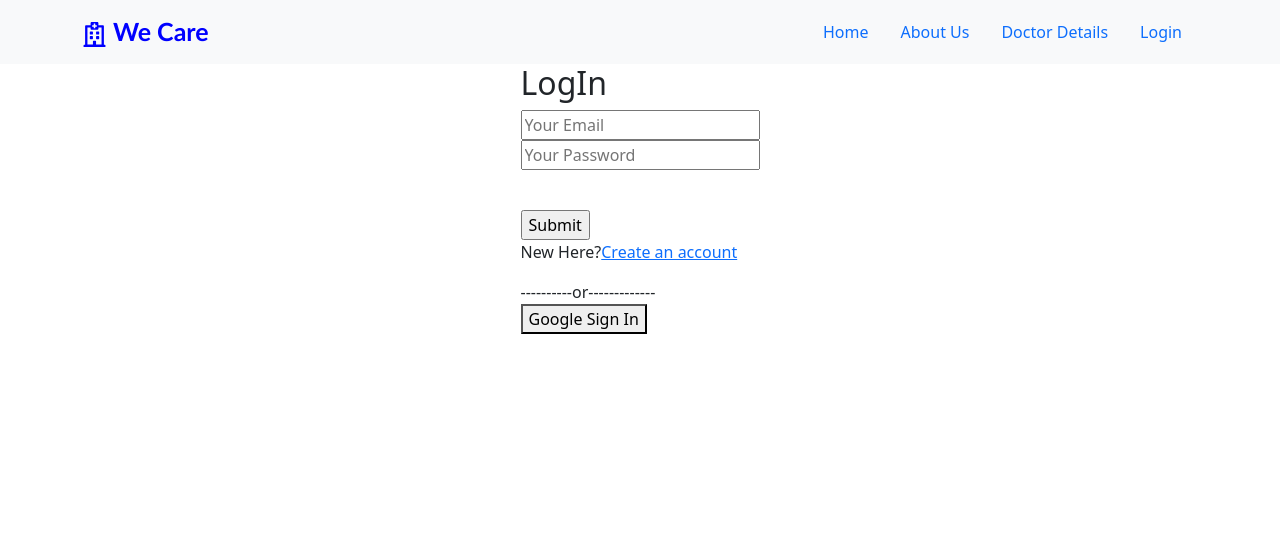
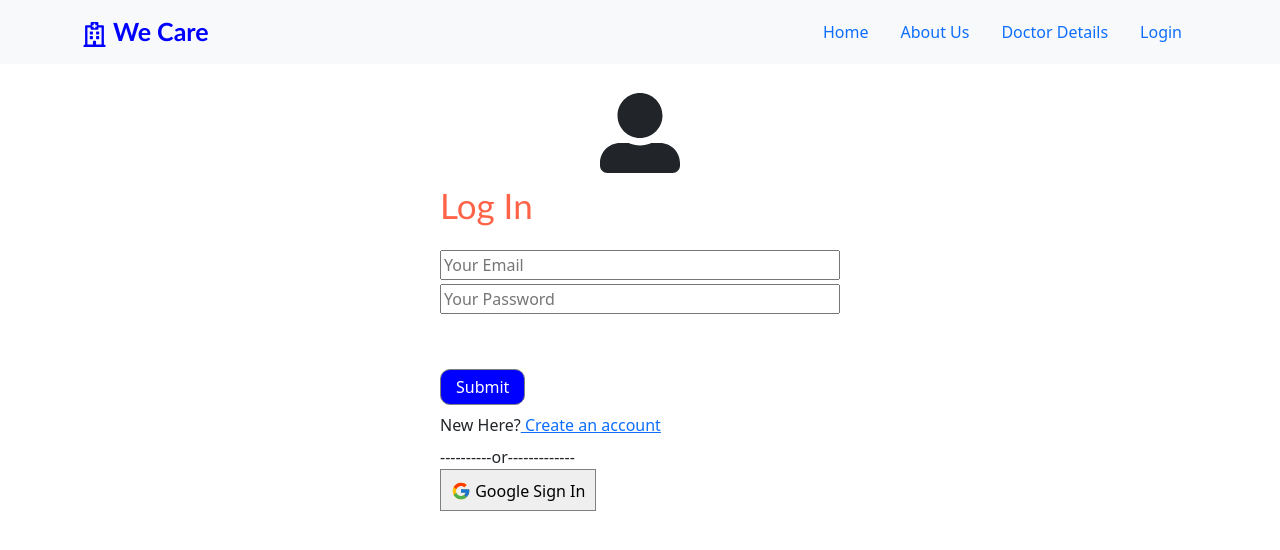
Before and after one commit to bannadas/health-care-website-assignment, a React (Create React App) app: page /login in a window 1280 px wide. Shown: the top 550 px of the page. Built offline with nearby package versions, Linux system fonts and the light colour scheme; no server answers.

Commit message:
design added

```diff
--- a/src/AboutUs/About.css
+++ b/src/AboutUs/About.css
@@ -93,6 +93,7 @@
     padding: 10px 15px;
     margin-top: 15px;
     color: white;
+    margin-bottom: 10px;
    }
 
 
@@ -115,4 +116,13 @@
         margin-top: 40px;
     }
 
+    .submit-button{
+        background-color:blue;
+        border: 1px solid gray;
+        border-radius: 10px;
+        padding: 5px 15px;
+        margin-top: 15px;
+        color: white;
+
+       }
   }
--- a/src/AboutUs/About.js
+++ b/src/AboutUs/About.js
@@ -5,6 +5,7 @@ import NavigationBar from '../pages/NavigationBar/NavigationBar';
 import {AiFillPhone,AiTwotoneMail} from 'react-icons/ai';
 import {HiLocationMarker} from 'react-icons/hi';
 import './About.css'
+import Footer from '../pages/Footer/Footer';
 
 const About = () => {
     return (
@@ -100,6 +101,7 @@ const About = () => {
     </div>
             </div>
             </div>
+            <Footer></Footer>
         </div>
 
     );
--- a/src/Login/Login.css
+++ b/src/Login/Login.css
@@ -1,5 +1,32 @@
+
+
+.login-text{
+    color: tomato;
+    margin-bottom: 20px;
+    font-family: 'Gill Sans', 'Gill Sans MT', Calibri, 'Trebuchet MS', sans-serif;
+    font-size: 35px;
+}
+
 .login-form{
     display: flex;
     justify-content: center;
     align-items: center;
+
 }
+.email-field{
+    width: 400px;
+}
+.pass-field{
+    width: 400px;
+}
+.google-sign-in-btn{
+    border: 1px solid gray;
+    padding: 5px 10px;
+}
+.user-icon{
+    font-size: 80px;
+    text-align: center;
+}
+.google-icon{
+    font-size: 20px;
+}
--- a/src/Login/Login.js
+++ b/src/Login/Login.js
@@ -1,6 +1,8 @@
 import React, { useState } from 'react';
 import { Link,useLocation,useHistory } from 'react-router-dom';
 import NavigationBar from '../pages/NavigationBar/NavigationBar';
+import {FcGoogle} from 'react-icons/fc';
+import {FaUserAlt} from 'react-icons/fa';
 import { getAuth, signInWithEmailAndPassword } from "firebase/auth";
 import './Login.css'
 import useAuth from '../hooks/useAuth';
@@ -61,19 +63,22 @@ const Login = () => {
         <div className="login-form">
 
             <div>
-                <h2>LogIn</h2>
+                <div className="user-icon">
+                <FaUserAlt/>
+                </div>
+                <h2 className="login-text">Log In</h2>
                 <form onSubmit={handleLogin}>
-                    <input onBlur={handleEmailChange} type="email" name="" id="" placeholder="Your Email" />
+                    <input onBlur={handleEmailChange} type="email" name="" id="" placeholder="Your Email" className="email-field my-1" />
                     <br />
-                    <input onBlur={handlePassChange} type="password" name="" id="" placeholder="Your Password" />
+                    <input onBlur={handlePassChange} type="password" name="" id="" placeholder="Your Password" className="pass-field" />
                     <br />
                     <div className="mb-3 text-danger">{error}</div>
                     <br/>
-                    <input type="submit" value="Submit" />
+                    <input className="submit-button" type="submit" value="Submit" />
                 </form>
-                <p>New Here?<Link to="/register">Create an account</Link></p>
+                <p className="my-2">New Here?<Link to="/register">  Create an account</Link></p>
                 <div>----------or-------------</div>
-                <button onClick={handleGoogleLogin} className="btn-regular">Google Sign In</button>
+                <button onClick={handleGoogleLogin} className="google-sign-in-btn">  <span className="google-icon"><FcGoogle/></span> Google Sign In</button>
             </div>
         </div>
     </div>
--- a/src/Register/Register.css
+++ b/src/Register/Register.css
@@ -1,5 +1,15 @@
+.register-text{
+    color: tomato;
+    margin-bottom: 20px;
+    font-family: 'Gill Sans', 'Gill Sans MT', Calibri, 'Trebuchet MS', sans-serif;
+    font-size: 35px;
+}
+
 .register-form{
     display: flex;
     justify-content: center;
     align-items: center;
 }
+.name-field{
+    width: 400px;
+}
--- a/src/Register/Register.js
+++ b/src/Register/Register.js
@@ -1,6 +1,7 @@
 import React, { useState } from 'react';
 import { Link } from 'react-router-dom';
 import NavigationBar from '../pages/NavigationBar/NavigationBar';
+import {FaUserAlt} from 'react-icons/fa';
 import { getAuth, createUserWithEmailAndPassword,updateProfile} from "firebase/auth";
 
 
@@ -67,20 +68,23 @@ const Register = () => {
         <div className="register-form">
 
             <div>
-                <h2>Register: Create Account</h2>
+            <div className="user-icon">
+                <FaUserAlt/>
+                </div>
+                <h2 className="register-text">Register: Create Account</h2>
              <form onSubmit={handleRegistration}>
-                <input onBlur={handleNameChange} type="text" name="" id="" placeholder="Your Name" />
+                <input onBlur={handleNameChange} type="text" name="" id="" placeholder="Your Name" className="name-field" />
                 <br />
-                    <input onBlur={handleEmailChange} type="email" name="" id="" placeholder="Your Email" />
+                    <input onBlur={handleEmailChange} type="email" name="" id="" placeholder="Your Email" className="email-field my-1" />
                     <br />
-                    <input onBlur={handlePassChange} type="password" name="" id="" placeholder="Your Password" />
+                    <input onBlur={handlePassChange} type="password" name="" id="" placeholder="Your Password" className="pass-field"/>
                     <br />
                     <div className="mb-3 text-danger">{error}</div>
                     <br/>
-                    <input type="submit" value="Submit" />
+                    <input className="submit-button" type="submit" value="Submit" />
                 </form>
-                <p>Already have an account? <Link to="/login">Login</Link></p>
-                <div>----------or-------------</div>
+                <p className="my-2">Already have an account? <Link to="/login">Login</Link></p>
+
 
             </div>
         </div>
--- /dev/null
+++ b/src/ServiceDetail/ServiceDetail.css
@@ -0,0 +1,25 @@
+.detail-card{
+   margin-top: 20px;
+    height: 600px;
+    padding: 10px;
+    text-align: center;
+}
+
+
+
+.detail-card h1{
+    color: tomato;
+    font-family: 'Gill Sans', 'Gill Sans MT', Calibri, 'Trebuchet MS', sans-serif;
+}
+.book-appointment-btn{
+    background-color:blue;
+    border: 1px solid gray;
+    border-radius: 10px;
+    padding: 5px 10px;
+    margin: 10px;
+    color: white;
+}
+.book-appointment-btn:hover{
+    box-shadow: 0 12px 16px 0 rgba(0,0,0,0.24),0 17px 50px 0 rgba(0,0,0,0.19);
+  transform: translateY(4px);
+}
--- a/src/ServiceDetail/ServiceDetail.js
+++ b/src/ServiceDetail/ServiceDetail.js
@@ -1,5 +1,6 @@
 import React, { useEffect, useState } from 'react';
 import { useParams } from 'react-router';
+import './ServiceDetail.css'
 
 import data from '../Data/Detail.json'
 import NavigationBar from '../pages/NavigationBar/NavigationBar';
@@ -10,14 +11,6 @@ const ServiceDetail = () => {
 
 const [details,setDetails] = useState({});
 
-// useEffect(() =>{
-//     fetch('http://localhost:3000/data.json')
-//     .then(res => res.json())
-//     .then(data => {
-//         const serviceDetail = data.find(detail => detail.id == serviceId)
-//         setDetails(serviceDetail)
-//     })
-// },[])
 
 
 useEffect(()=>{
@@ -33,13 +26,15 @@ useEffect(()=>{
     return (
         <div>
             <NavigationBar></NavigationBar>
-            <h1>details</h1>
+            <div className="detail-card">
+
 
             <img src={details.image} alt="" />
             <h1>{details?.name}</h1>
             <p>{details.description}</p>
-            <button>Book appointment</button>
+            <button className="book-appointment-btn">Book a doctor's appointment</button>
 
+            </div>
         </div>
     );
 };
--- a/src/pages/DoctorDetails/DoctorDetails.css
+++ b/src/pages/DoctorDetails/DoctorDetails.css
@@ -1,7 +1,7 @@
-.cards{
-    display: grid;
-    grid-template-columns: repeat(3,1fr);
 
+
+.heading-text{
+    color:black;
 }
 .doctor-image{
     height: 300px;
@@ -44,3 +44,14 @@
     transform: scale(1.2);
     transition: transform 1s;
 }
+
+@media only screen and (max-width: 688px){
+
+}
+@media only screen and (min-width: 689px){
+    .cards{
+        display: grid;
+        grid-template-columns: repeat(3,1fr);
+
+    }
+}
--- a/src/pages/DoctorDetails/DoctorDetails.js
+++ b/src/pages/DoctorDetails/DoctorDetails.js
@@ -13,7 +13,7 @@ const DoctorDetails = () => {
         <div>
             <NavigationBar></NavigationBar>
             <div>
-            <h1 className="text-center">All Our Specialist Doctors</h1>
+            <h1 className="text-center my-3 heading-text">All Our Specialist Doctors</h1>
             </div>
             <div className="container cards">
                 {details.map(detail =>
--- a/src/pages/Footer/Footer.js
+++ b/src/pages/Footer/Footer.js
@@ -10,7 +10,7 @@ const Footer = () =>{
       <div className="footer-container">
         <div className="container">
           <div className="row">
-            <div className="col-md-5">
+            <div className="col-md-5 m-2">
               <div className="left-container text-start">
                 <h1>We Care <br/> Hospital and Clinic</h1>
                 <p className="mt-3 ">
@@ -24,7 +24,7 @@ const Footer = () =>{
 
               </div>
             </div>
-            <div className="col-md-4">
+            <div className="col-md-4 m-3">
               <div className="footer-menu-container">
                 <ul>
                   <li className="footer-menu">Home</li>
@@ -35,7 +35,7 @@ const Footer = () =>{
                 </ul>
               </div>
             </div>
-            <div className="col-md-3">
+            <div className="col-md-3 m-3">
               <h4>Opening hour</h4>
               <p>Saturday-Thursday</p>
               <p>09.00 AM - 11.00 PM</p>
```
